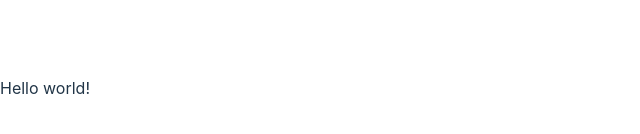
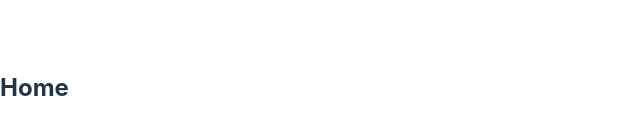
Before and after one commit to tasninanika/react-router, a React (Vite) app: page / in a window 1280 px wide. Shown: the part 312-446 px from the top of the page, without its empty margins (0-640 px from the left). Built offline with nearby package versions, Linux system fonts and the light colour scheme.

Commit message:
added first component

```diff
--- /dev/null
+++ b/src/Components/Home/Home.jsx
@@ -0,0 +1,9 @@
+const Home = () => {
+  return (
+    <div>
+      <h2>Home</h2>
+    </div>
+  );
+};
+
+export default Home;
--- a/src/main.jsx
+++ b/src/main.jsx
@@ -2,11 +2,12 @@ import { StrictMode } from "react";
 import { createRoot } from "react-dom/client";
 import "./index.css";
 import { createBrowserRouter, RouterProvider } from "react-router-dom";
+import Home from "./Components/Home/Home";
 
 const router = createBrowserRouter([
   {
     path: "/",
-    element: <div>Hello world!</div>,
+    element: <Home></Home>,
   },
   {
     path: "/about",
```
